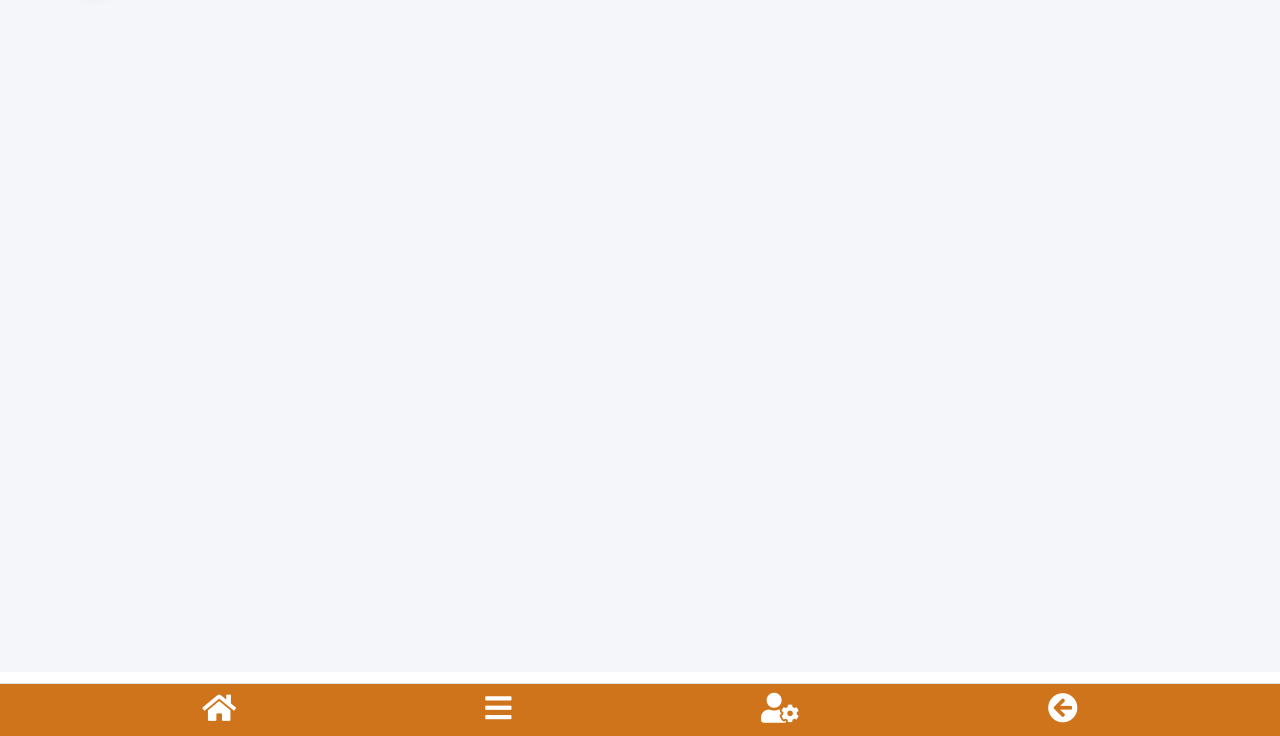
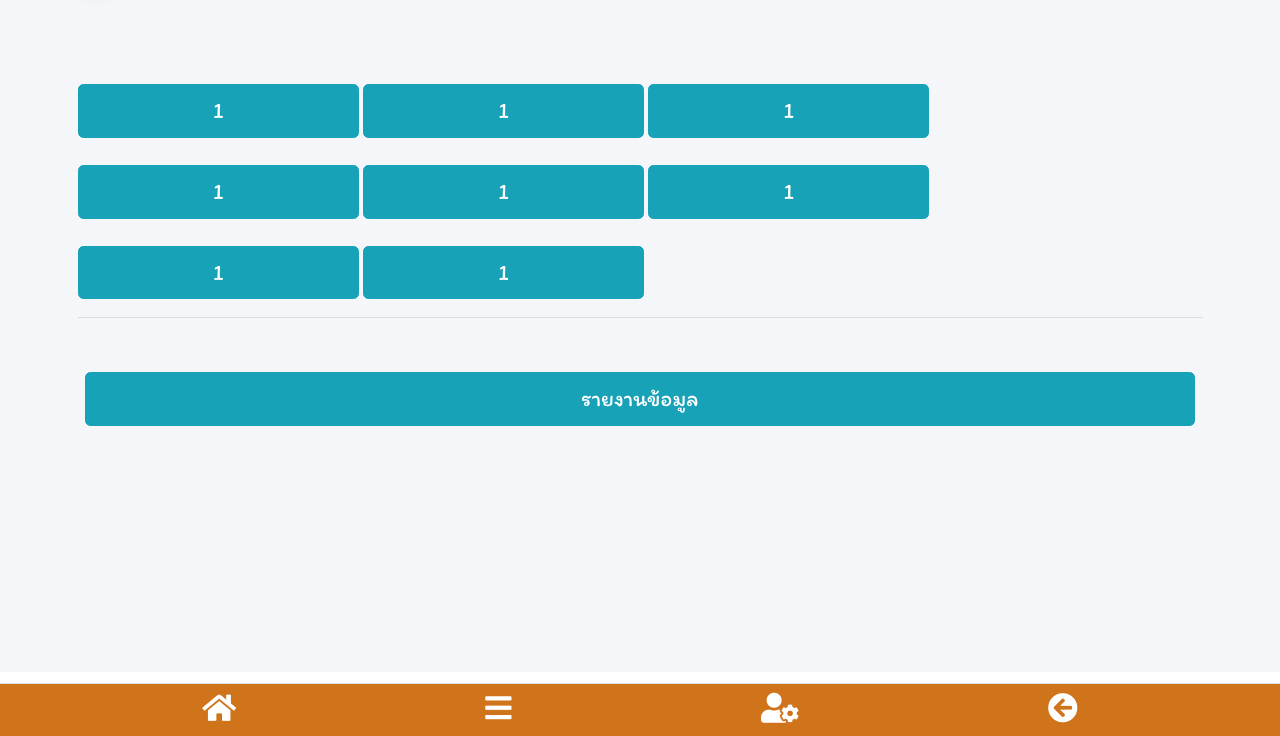
Before and after one commit to sarawut-aoud/Moforyou, a PHP site: page /users/main/_listmenu in a window 1280 px wide. Shown: the part 64-800 px from the top of the page. Run offline with PHP 8.4, Linux system fonts and the light colour scheme; some libraries are stand-ins or nearby versions.

Commit message:
new update

```diff
--- a/users/main/_listmenu.php
+++ b/users/main/_listmenu.php
@@ -43,11 +75,22 @@
             <!-- Main content -->
             <div class="content">
                 <div class="container">
-                    <div class="row">
-                        <div class="col-lg-6">
+                    <div class="row ">
+                        <div class="col-md-12 mt-4">
+                        <a class="btn btn-lg btn-info col-md-3 col-sm-12 mt-4" href="#">1</a>
+                        <a class="btn btn-lg btn-info col-md-3 col-sm-12 mt-4" href="#">1</a>
+                        <a class="btn btn-lg btn-info col-md-3 col-sm-12 mt-4" href="#">1</a>
+                        <a class="btn btn-lg btn-info col-md-3 col-sm-12 mt-4" href="#">1</a>
+                        <a class="btn btn-lg btn-info col-md-3 col-sm-12 mt-4" href="#">1</a>
+                        <a class="btn btn-lg btn-info col-md-3 col-sm-12 mt-4" href="#">1</a>
+                        <a class="btn btn-lg btn-info col-md-3 col-sm-12 mt-4" href="#">1</a>
+                        <a class="btn btn-lg btn-info col-md-3 col-sm-12 mt-4" href="#">1</a>
+                        <hr>
+                        <div class="col-md-12 col-sm-12 mt-4">
+                            <a class="btn btn-lg btn-info col-md-12 col-sm-12 mt-4" href="#">รายงานข้อมูล</a>
+                        </div>
+                    </div>
 
-                        </div>
-                        <!-- /.row -->
                 </div><!-- /.container-fluid -->
             </div>
             <!-- /.content -->
```
Also changed, not shown: other parts of users/main/_listmenu.php (+32 -0 lines). Lines whose indentation alone changed are shown as unchanged.
